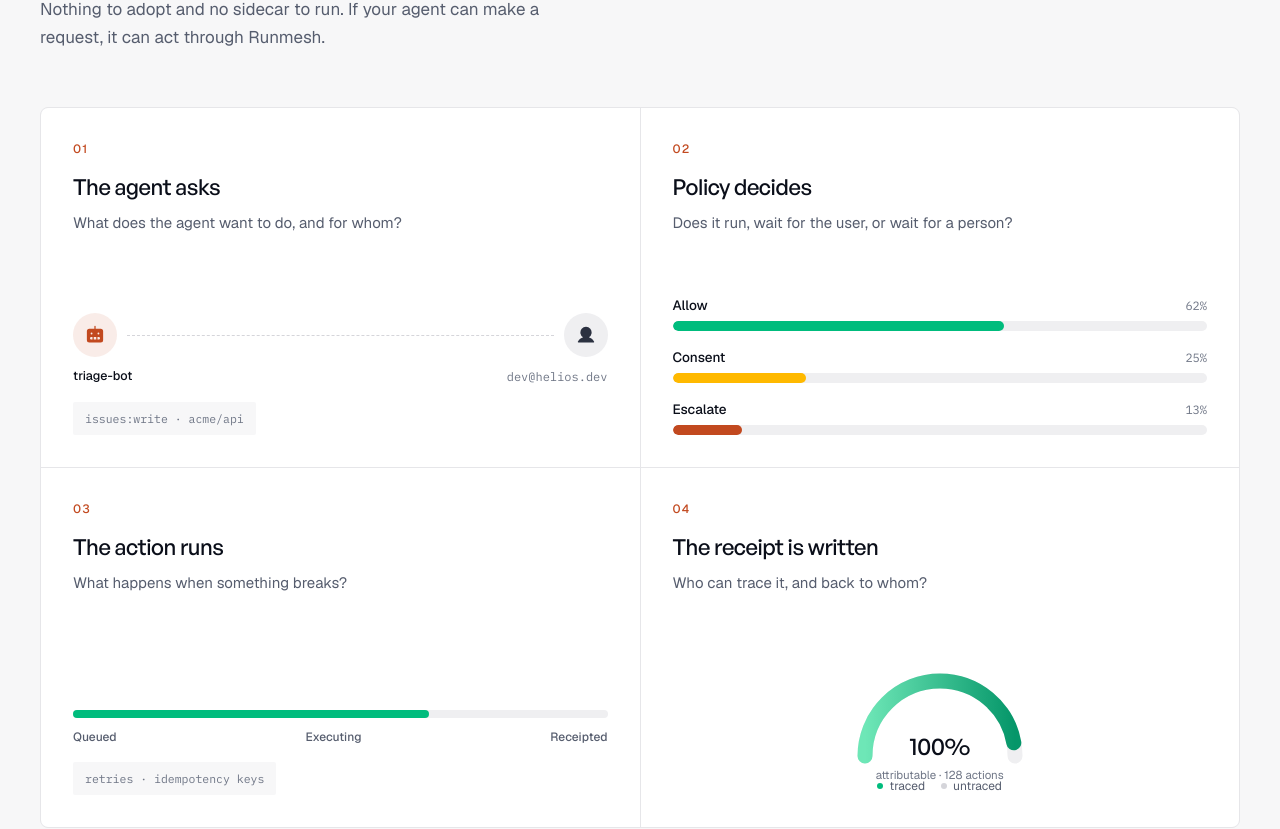
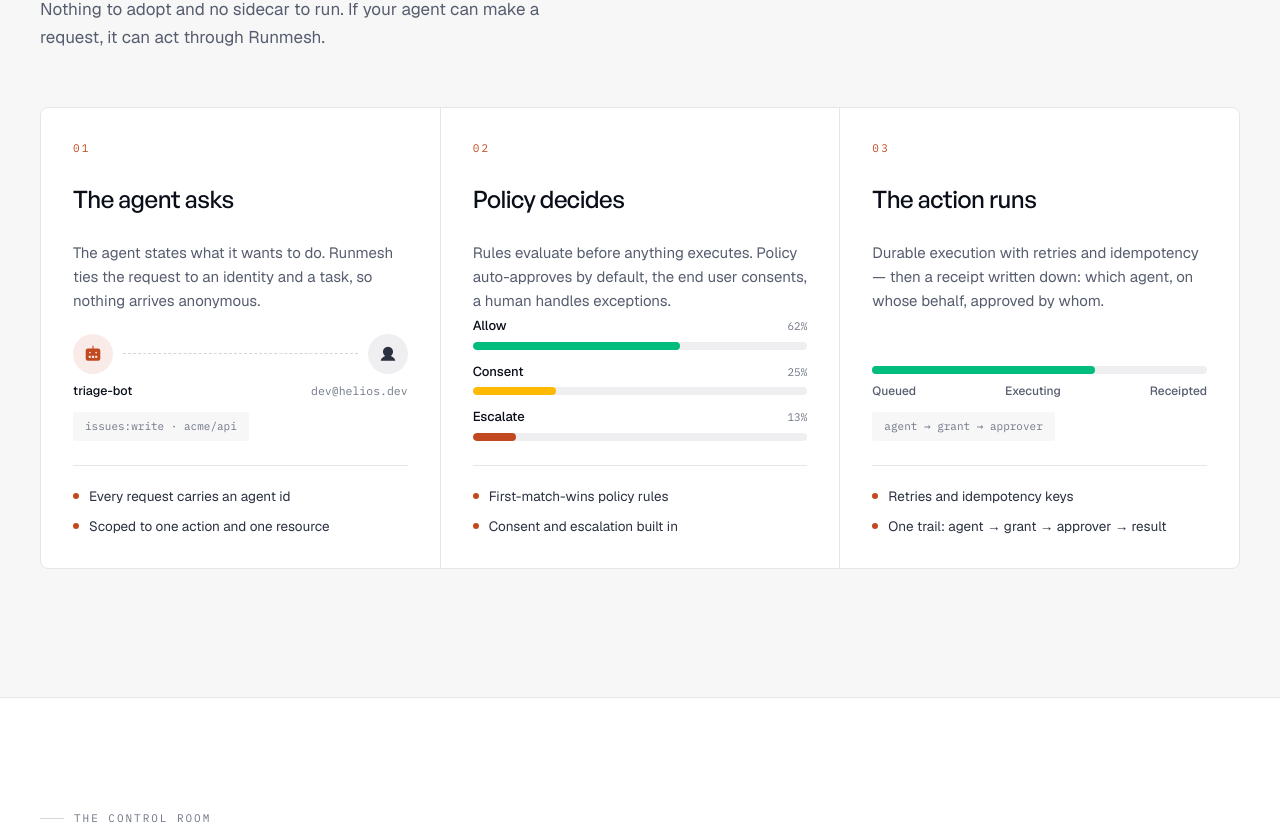
Before and after one commit to Daviduche03/Runmesh, a React (Vite) app in the folder frontend/: page / in a window 1280 px wide. Shown: the part 2595-3424 px from the top of the page. Built offline with nearby package versions, Linux system fonts and the light colour scheme.

Commit message:
style(landing): match how-it-works cards to the product card size

```diff
--- a/frontend/src/modules/landing/how-it-works.tsx
+++ b/frontend/src/modules/landing/how-it-works.tsx
@@ -4,24 +4,24 @@ import { Eyebrow } from "./primitives"
 
 function RequestGraphic() {
 	return (
-		<div className="pt-7">
+		<div>
 			<div className="flex items-center">
-				<span className="grid size-11 place-items-center rounded-full bg-[rgba(194,73,31,0.10)]">
-					<Robot className="size-5 text-[var(--rm-accent)]" weight="fill" />
+				<span className="grid size-10 place-items-center rounded-full bg-[rgba(194,73,31,0.10)]">
+					<Robot className="size-[18px] text-[var(--rm-accent)]" weight="fill" />
 				</span>
 				<span
 					aria-hidden="true"
 					className="mx-2.5 flex-1 border-t border-dashed border-[var(--rm-line-strong)]"
 				/>
-				<span className="grid size-11 place-items-center rounded-full bg-[var(--rm-panel-2)]">
-					<User className="size-5 text-[var(--rm-fg-2)]" weight="fill" />
+				<span className="grid size-10 place-items-center rounded-full bg-[var(--rm-panel-2)]">
+					<User className="size-[18px] text-[var(--rm-fg-2)]" weight="fill" />
 				</span>
 			</div>
-			<div className="mt-2.5 flex items-center justify-between">
+			<div className="mt-2 flex items-center justify-between">
 				<span className="text-[12.5px] font-medium text-[var(--rm-fg)]">triage-bot</span>
-				<span className="font-mono text-[12px] text-[var(--rm-faint)]">dev@helios.dev</span>
+				<span className="font-mono text-[11.5px] text-[var(--rm-faint)]">dev@helios.dev</span>
 			</div>
-			<span className="mt-4 inline-block rounded-md bg-[var(--rm-panel)] px-3 py-2 font-mono text-[11.5px] text-[var(--rm-faint)]">
+			<span className="mt-3 inline-block rounded-md bg-[var(--rm-panel)] px-3 py-1.5 font-mono text-[11px] text-[var(--rm-faint)]">
 				issues:write · acme/api
 			</span>
 		</div>
@@ -35,14 +35,14 @@ function DecisionGraphic() {
 		{ label: "Escalate", pct: "13%", width: "13%", fill: "bg-[var(--rm-accent)]" },
 	]
 	return (
-		<div className="grid gap-4 pt-7">
+		<div className="grid gap-3">
 			{decisions.map((d) => (
 				<div key={d.label}>
 					<div className="flex items-baseline justify-between">
-						<span className="text-[13.5px] font-medium text-[var(--rm-fg)]">{d.label}</span>
-						<span className="font-mono text-[12px] text-[var(--rm-faint)]">{d.pct}</span>
+						<span className="text-[13px] font-medium text-[var(--rm-fg)]">{d.label}</span>
+						<span className="font-mono text-[11px] text-[var(--rm-faint)]">{d.pct}</span>
 					</div>
-					<div className="mt-1.5 h-2.5 overflow-hidden rounded-full bg-[var(--rm-panel-2)]">
+					<div className="mt-1.5 h-2 overflow-hidden rounded-full bg-[var(--rm-panel-2)]">
 						<div className={`h-full rounded-full ${d.fill}`} style={{ width: d.width }} />
 					</div>
 				</div>
@@ -53,92 +53,43 @@ function DecisionGraphic() {
 
 function PipelineGraphic() {
 	return (
-		<div className="pt-7">
+		<div>
 			<div className="relative h-2 rounded-full bg-[var(--rm-panel-2)]">
 				<div className="absolute inset-y-0 left-0 w-2/3 rounded-full bg-emerald-500" />
 			</div>
-			<div className="mt-2.5 flex justify-between text-[12px] font-medium text-[var(--rm-muted)]">
+			<div className="mt-2 flex justify-between text-[12px] font-medium text-[var(--rm-muted)]">
 				<span>Queued</span>
 				<span>Executing</span>
 				<span>Receipted</span>
 			</div>
-			<span className="mt-4 inline-block rounded-md bg-[var(--rm-panel)] px-3 py-2 font-mono text-[11.5px] text-[var(--rm-faint)]">
-				retries · idempotency keys
+			<span className="mt-3 inline-block rounded-md bg-[var(--rm-panel)] px-3 py-1.5 font-mono text-[11px] text-[var(--rm-faint)]">
+				agent → grant → approver
 			</span>
-		</div>
-	)
-}
-
-function GaugeGraphic() {
-	return (
-		<div className="relative pt-7">
-			<svg viewBox="0 0 120 66" className="mx-auto w-full max-w-[180px]">
-				<defs>
-					<linearGradient id="hiw-gauge" x1="0" y1="0" x2="1" y2="0">
-						<stop offset="0%" stopColor="#6ee7b7" />
-						<stop offset="100%" stopColor="#059669" />
-					</linearGradient>
-				</defs>
-				<path
-					d="M 10 60 A 50 50 0 0 1 110 60"
-					fill="none"
-					stroke="var(--rm-panel-2)"
-					strokeWidth="10"
-					strokeLinecap="round"
-				/>
-				<path
-					d="M 10 60 A 50 50 0 0 1 110 60"
-					fill="none"
-					stroke="url(#hiw-gauge)"
-					strokeWidth="10"
-					strokeLinecap="round"
-					strokeDasharray="148 157"
-				/>
-			</svg>
-			<div className="absolute inset-x-0 bottom-3 text-center">
-				<div className="font-display-sans text-[24px] font-medium tracking-[-0.02em] text-[var(--rm-fg)]">
-					100%
-				</div>
-				<div className="mt-0.5 text-[11.5px] text-[var(--rm-faint)]">attributable · 128 actions</div>
-			</div>
-			<div className="mt-3 flex items-center justify-center gap-4 text-[12px] text-[var(--rm-muted)]">
-				<span className="flex items-center gap-1.5">
-					<span aria-hidden="true" className="size-1.5 rounded-full bg-emerald-500" />
-					traced
-				</span>
-				<span className="flex items-center gap-1.5">
-					<span aria-hidden="true" className="size-1.5 rounded-full bg-[var(--rm-line-strong)]" />
-					untraced
-				</span>
-			</div>
 		</div>
 	)
 }
 
 const steps = [
 	{
-		step: "01",
+		index: "01",
 		title: "The agent asks",
-		question: "What does the agent want to do, and for whom?",
+		copy: "The agent states what it wants to do. Runmesh ties the request to an identity and a task, so nothing arrives anonymous.",
 		Graphic: RequestGraphic,
+		points: ["Every request carries an agent id", "Scoped to one action and one resource"],
 	},
 	{
-		step: "02",
+		index: "02",
 		title: "Policy decides",
-		question: "Does it run, wait for the user, or wait for a person?",
+		copy: "Rules evaluate before anything executes. Policy auto-approves by default, the end user consents, a human handles exceptions.",
 		Graphic: DecisionGraphic,
+		points: ["First-match-wins policy rules", "Consent and escalation built in"],
 	},
 	{
-		step: "03",
+		index: "03",
 		title: "The action runs",
-		question: "What happens when something breaks?",
+		copy: "Durable execution with retries and idempotency — then a receipt written down: which agent, on whose behalf, approved by whom.",
 		Graphic: PipelineGraphic,
-	},
-	{
-		step: "04",
-		title: "The receipt is written",
-		question: "Who can trace it, and back to whom?",
-		Graphic: GaugeGraphic,
+		points: ["Retries and idempotency keys", "One trail: agent → grant → approver → result"],
 	},
 ]
 
@@ -151,7 +102,7 @@ export function HowItWorks() {
 			<div className={container}>
 				<div className="max-w-[720px]">
 					<Eyebrow>How it works</Eyebrow>
-					<h2 className="mt-5 text-balance font-sans text-[clamp(30px,4.2vw,52px)] font-medium leading-[1.06] tracking-[-0.03em] text-[var(--rm-fg)]">
+					<h2 className="mt-5 text-balance font-display-sans text-[clamp(30px,4.2vw,52px)] font-medium leading-[1.06] tracking-[-0.03em] text-[var(--rm-fg)]">
 						One request, end to end
 					</h2>
 					<p className="mt-5 max-w-[560px] text-pretty text-[17px] leading-7 text-[var(--rm-muted)]">
@@ -160,27 +111,33 @@ export function HowItWorks() {
 					</p>
 				</div>
 
-				<ol className="mt-14 grid gap-px overflow-hidden rounded-xl border border-[var(--rm-line)] bg-[var(--rm-line)] md:grid-cols-2">
+				<div className="mt-14 grid gap-px overflow-hidden rounded-xl border border-[var(--rm-line)] bg-[var(--rm-line)] md:grid-cols-3">
 					{steps.map(({ Graphic, ...item }) => (
-						<li
-							className="flex flex-col bg-white p-7 lg:p-8"
-							key={item.step}
-						>
-							<span className="text-[12px] font-medium tracking-[0.1em] text-[var(--rm-accent)]">
-								{item.step}
+						<article className="flex flex-col gap-6 bg-white p-7 lg:p-8" key={item.index}>
+							<span className="font-mono text-[11px] uppercase tracking-[0.2em] text-[var(--rm-accent)]">
+								{item.index}
 							</span>
-							<h3 className="mt-3 font-display-sans text-[22px] font-medium tracking-[-0.02em] text-[var(--rm-fg)]">
+							<h3 className="font-display-sans text-[24px] font-medium tracking-[-0.02em] text-[var(--rm-fg)]">
 								{item.title}
 							</h3>
-							<p className="mt-2 max-w-[440px] text-[15px] leading-6 text-[var(--rm-muted)]">
-								{item.question}
-							</p>
-							<div className="mt-auto flex h-[200px] flex-col justify-end">
+							<p className="text-[15px] leading-6 text-[var(--rm-muted)]">{item.copy}</p>
+							<div className="flex h-[104px] flex-col justify-end">
 								<Graphic />
 							</div>
-						</li>
+							<ul className="mt-auto grid gap-2.5 border-t border-[var(--rm-line)] pt-5">
+								{item.points.map((point) => (
+									<li
+										className="flex gap-2.5 text-[13.5px] leading-5 text-[var(--rm-fg-2)]"
+										key={point}
+									>
+										<span className="mt-[7px] size-1.5 shrink-0 rounded-full bg-[var(--rm-accent)]" />
+										{point}
+									</li>
+								))}
+							</ul>
+						</article>
 					))}
-				</ol>
+				</div>
 			</div>
 		</section>
 	)
```
